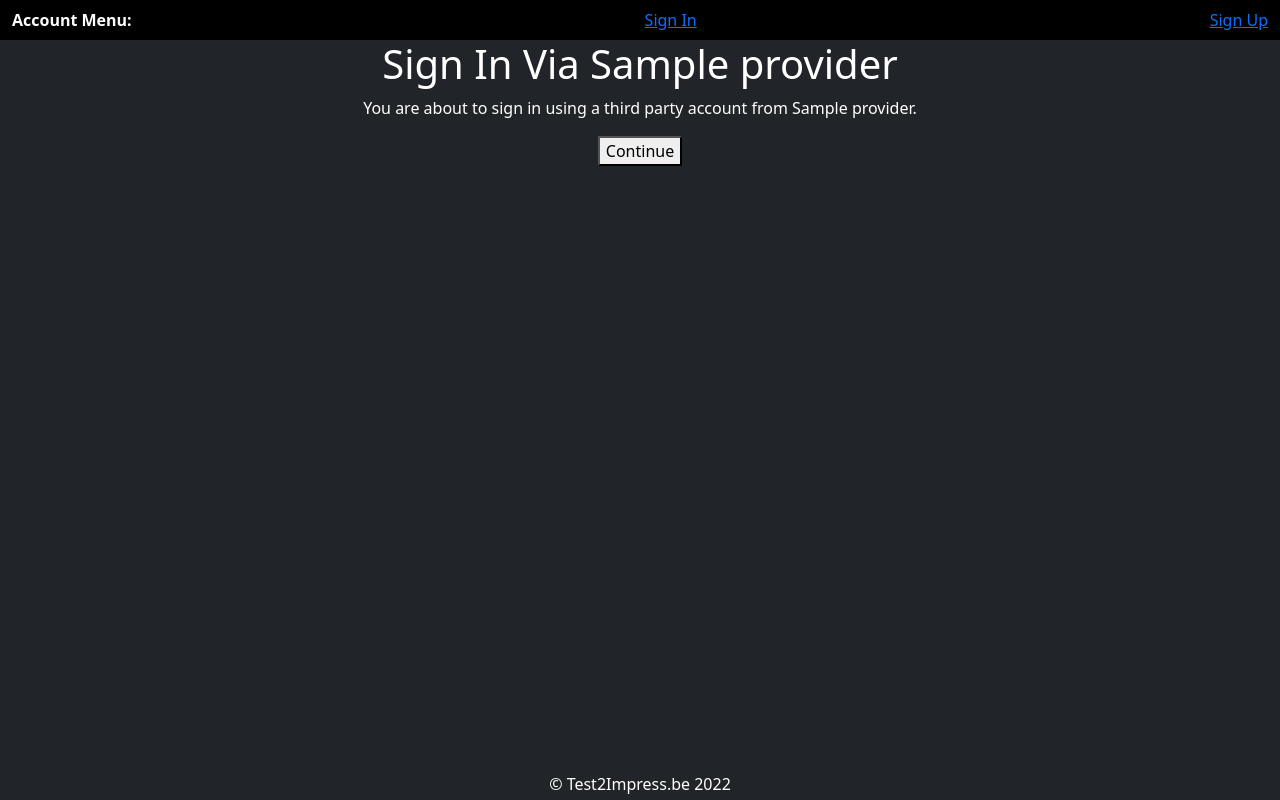
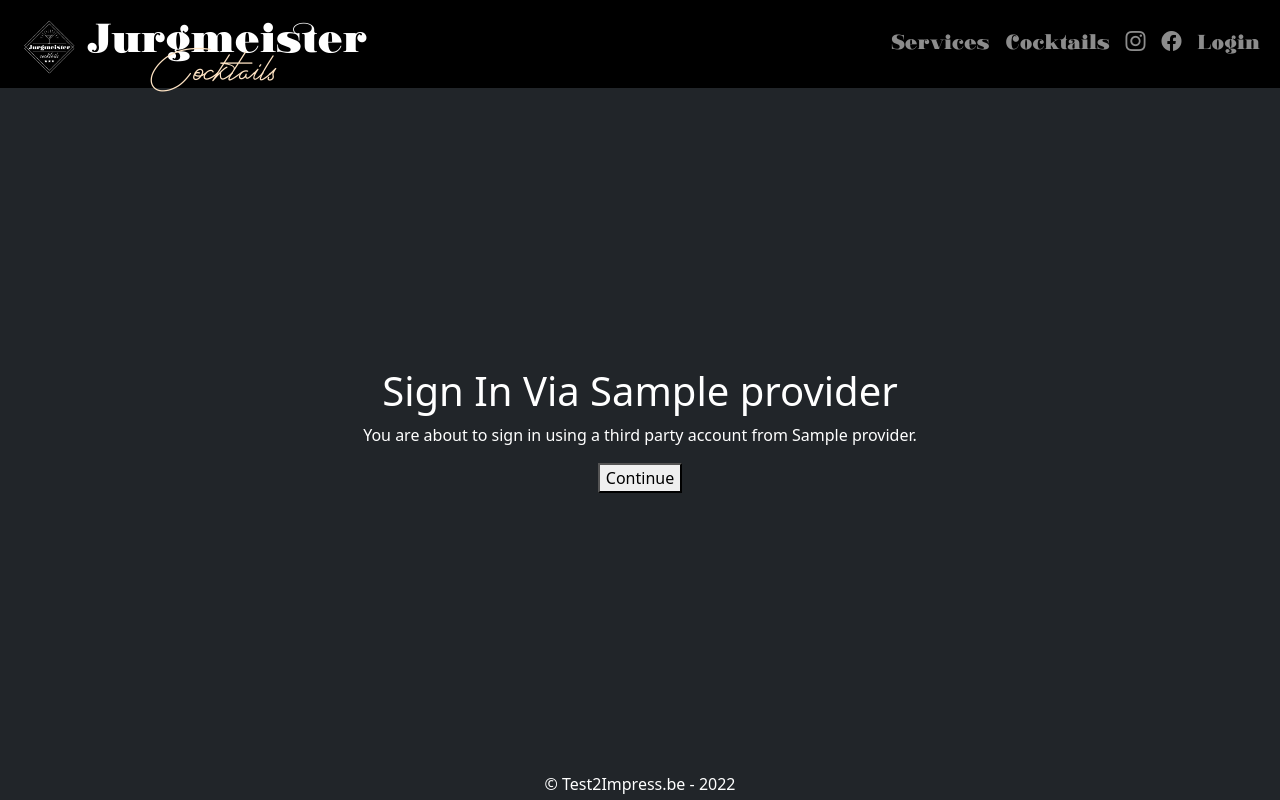
Before and after one commit to PieterDeGeyndt/Jurgmeister, a Django app: template Jurgmeister/templates/socialaccount/login.html in a window 1280 px wide. Run offline with Django 4.2, Linux system fonts and the light colour scheme; the template is opened without the code that fills it: most values are stand-ins (such as "Sample title", 1, 10 or a date in 2020); parts of the project's set-up code (start-up, migrations or seed data) failed here and were passed over; some libraries are stand-ins or nearby versions.

Commit message:
v0.3 -  Cart working

```diff
--- a/Jurgmeister/templates/account/base.html
+++ b/Jurgmeister/templates/account/base.html
@@ -28,14 +28,33 @@
         <link rel="icon" href="/docs/5.1/assets/img/favicons/favicon.ico">
         <meta name="theme-color" content="#7952b3">
 
+        <style>
 
-        <style>
+        /*Colors*/
+        .bisque {
+            color:bisque;
+        }
+
+        a {
+            text-decoration: none;
+            color:bisque;
+        }
+
+        a:link, a:visited {
+            color: bisque;
+        }
+
+        a:hover {
+            color: rgb(231, 177, 76);
+        }
+
+        /* Footer */
         .footera {
             text-decoration: none;
             color:rgb(255, 255, 255)
         }
 
-        .footera:link, a:visited {
+        .footera:link {
             color: rgb(255, 255, 255);
         }
 
@@ -43,6 +62,11 @@
             color: rgb(255, 255, 255);
         }
 
+        .footera:visited {
+            color: rgb(255, 255, 255);
+        }
+
+        /* Bootstrap */
         .bd-placeholder-img {
             font-size: 1.125rem;
             text-anchor: middle;
@@ -57,43 +81,108 @@
             }
         }
 
+        /* Jurgmeister logo linksboven */
         .navbarlogo {
             max-height:75px;
             max-width: 75px;
             padding-inline: 10px;
         }
+
+        /*Jurgmeister company name fonts*/
+        @font-face{
+            font-family:'myGantonFont';
+            src:url("/static/fonts/Ganton.otf");
+        }
+
+        @font-face{
+            font-family:'myPresidenteFont';
+            src:url("/static/fonts/Presidente.ttf");
+        }
+
+        /*Jurgmeister Cocktails in navbar*/
+        .jurgmeister {
+            font-family: 'myGantonFont';
+            font-size: 40px;
+            position:relative;
+            text-align:center;
+        }
+
+        .cocktails {
+            font-family: 'myPresidenteFont';
+            font-size: 40px;
+            position: absolute;
+            left:150px;
+            top: 40px;
+            color:bisque;
+        }
+
+        /*Voor Jurgmeister Cocktails logo center page*/
+        .ganton {
+            font-family: 'myGantonFont';
+            font-size: 20px;
+        }
+
+        .presidente {
+            font-family: 'myPresidenteFont';
+        }
+
+        /*Kleur van active link in navbar menu*/
+        #navbarNavAltMarkup > .navbar-nav > .active {
+            color:bisque;
+        }
+
         </style>
-        <title>{% block head_title %}{% endblock %}</title>
-        {% block extra_head %}
-        {% endblock %}
     </head>
-    {% block body %}
     <body class="cover-container d-flex h-100 w-100 text-center text-white bg-dark p-0 mx-auto flex-column">
+        {% url 'home' as home_url %}
+        {% url 'allservices' as allservices_url %}
+        {% url 'allcocktails' as allcocktails_url %}
+        {% url 'instagram' as instagram_url %}
+        {% url 'yourcart' as yourcart_url %}
+        <header class="mb-auto mt-0">
             <nav class="navbar navbar-expand-lg navbar-dark bg-black">
                 <div class="container-fluid">
-      <strong>Account Menu:</strong>
-        {% if user.is_authenticated %}
-        <a href="{% url 'account_email' %}">Change E-mail</a>
-        <a href="{% url 'account_logout' %}">Sign Out</a>
-        {% else %}
-        <a href="{% url 'account_login' %}">Sign In</a>
-        <a href="{% url 'account_signup' %}">Sign Up</a>
-        {% endif %}
+                    <a class="navbar-brand" href="{% url 'home'%}"><img class="navbarlogo"
+                            src="{% static 'Logo.jpg'%}"><span class="jurgmeister">Jurgmeister</span><span
+                            class="cocktails">Cocktails</span></a>
+                    <button class="navbar-toggler" type="button" data-bs-toggle="collapse"
+                        data-bs-target="#navbarNavAltMarkup" aria-controls="navbarNavAltMarkup" aria-expanded="false"
+                        aria-label="Toggle navigation">
+                        <span class="navbar-toggler-icon"></span>
+                    </button>
+                    <div class="collapse navbar-collapse" id="navbarNavAltMarkup">
+                        <div class="navbar-nav ms-auto">
+                            <a class="ganton nav-link {% if request.path == allservices_url %} active {%endif%}"
+                                href="{% url 'allservices'%}">Services</a>
+                            <a class="ganton nav-link {% if request.path == allcocktails_url %} active {%endif%}"
+                                href="{% url 'allcocktails'%}">Cocktails</a>
+                            <a class="ganton nav-link {% if request.path == instagram_url %} active {%endif%}"
+                                href="{% url 'instagram'%}"><i class="bi bi-instagram"></i></a>
+                            <a class="ganton nav-link" target="_blank"
+                                href="https://www.facebook.com/profile.php?id=100069179911878"><i
+                                    class="bi bi-facebook"></i></a>
+                            {% if request.user.is_authenticated %}<a class="ganton nav-link"
+                                href="{% url 'account_logout' %}">Logout</a>{% else %}<a class="ganton nav-link"
+                                href="{% url 'account_login' %}">Login</a>{% endif %}
+                            {% if request.user.is_authenticated %}<a
+                                class="ps-5 nav-link {% if request.path == yourcart_url %} active {%endif%}"
+                                href="{% url 'yourcart'%}"><i class="bi bi-cart"></i></a>{% endif %}
+                        </div>
+                    </div>
                 </div>
             </nav>
+        </header>
         {% block content %}
         {% endblock %}
-    {% endblock %}
-    {% block extra_body %}
-    {% endblock %}
         <footer class="mt-auto text-white">
-      <p class="mb-1 text-center">&copy; <a class="footera" target="_blank" href="http://www.test2impress.be">Test2Impress.be</a> {% now "Y" %}</p>
+            <p class="mb-1 text-center">&copy; <a class="footera" target="_blank"
+                    href="http://www.test2impress.be">Test2Impress.be</a> - {% now "Y" %}</p>
         </footer>
-
 
         <!-- JavaScript Bundle with Popper -->
         <script src="https://cdn.jsdelivr.net/npm/bootstrap@5.1.3/dist/js/bootstrap.bundle.min.js"
             integrity="sha384-ka7Sk0Gln4gmtz2MlQnikT1wXgYsOg+OMhuP+IlRH9sENBO0LRn5q+8nbTov4+1p"
             crossorigin="anonymous"></script>
     </body>
+
     </html>
--- a/cocktails/templates/cocktails/allcocktails.html
+++ b/cocktails/templates/cocktails/allcocktails.html
@@ -49,7 +49,7 @@
 
 
     .backgroundcentertext {
-      background-color: rgba(255, 255, 255, 0.651);
+      background-color: rgba(0, 0, 0, 0.651);
       align-self: center;
     }
 
@@ -85,7 +85,7 @@
                   src="{{ cocktail.image.url }}">
                 <title>Placeholder</title></img>
                 <h2 class="card-title p-2"> {{cocktail.title}}</h2>
-                <p><b>€ {{cocktail.price}}</b> - {%if cocktail.category == "C" %} Cocktail {% else %} Mocktail {% endif %}</p>
+                <p><b>€ {{cocktail.price | floatformat:2}}</b> - {%if cocktail.category == "C" %} Cocktail {% else %} Mocktail {% endif %}</p>
                 <div class="card-body d-flex flex-column">
                   <p class="card-text">{{ cocktail.summary }}</p>
                   <div class="d-flex flex-column justify-content-between mt-auto">
```
Also changed, not shown: Jurgmeister/templates/account/login.html (+7 -6 lines), Jurgmeister/templates/account/signup.html (+4 -3 lines), Jurgmeister/templates/base.html (+13 -2 lines), cocktails/models.py (+5 -5 lines), cocktails/templates/cocktails/detail.html (+6 -9 lines), cocktails/templatetags/cart_template_tags.py (added, +15 -0 lines), cocktails/migrations/0002_alter_cocktails_garnish_alter_cocktails_pubdate_and_more.py (added), homepage/migrations/0002_delete_homepage.py (added). Lines whose indentation alone changed are shown as unchanged.
